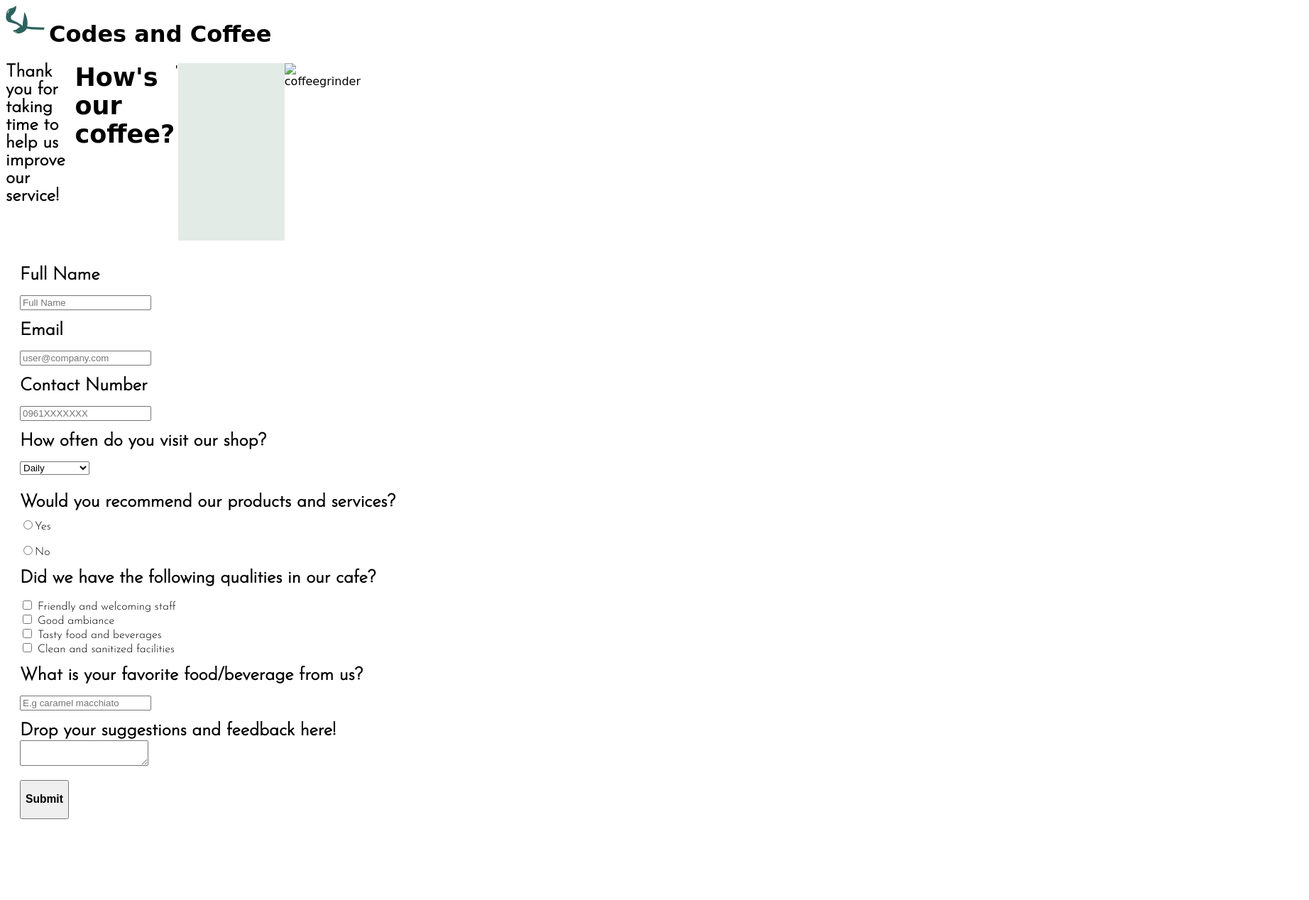
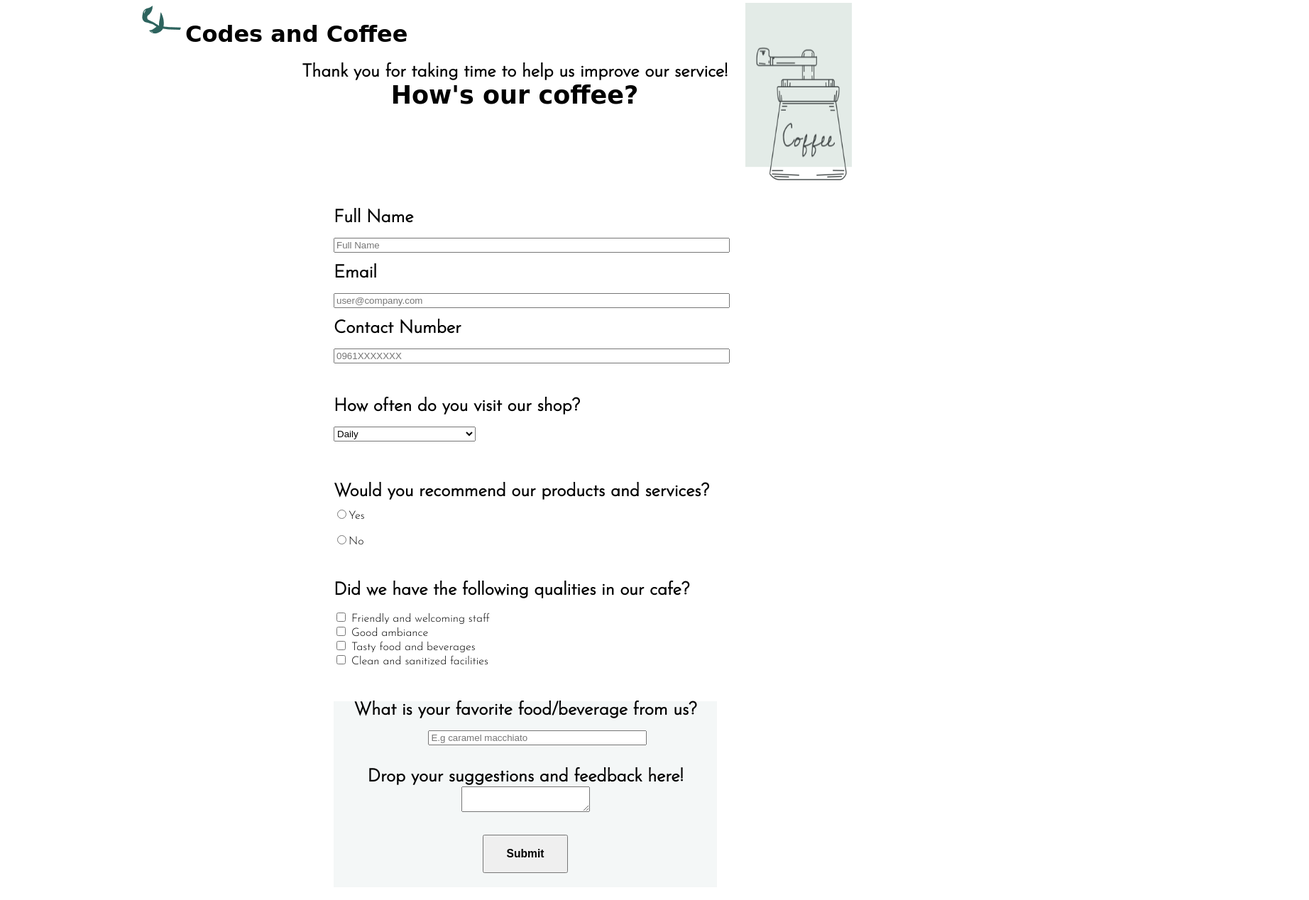
Before and after one commit to nikkiirra/Survey-Form, a plain HTML site: page index.html in a window 1280 px wide. Shown: the whole page at 71% size, 1844 px wide, since content can reach past the window. Before the commit the page ends 1182 px from the top, so only its background shows below. Drawn offline with Linux system fonts and the light colour scheme; a web font is replaced by a local one.

Commit message:
redesigned the css

```diff
--- a/index.html
+++ b/index.html
@@ -4,6 +4,7 @@
     <meta charset="UTF-8">
     <meta name="viewport" content="width=device-width, initial-scale=1.0">
     <title>Codes and Coffee</title>
+
     <!------ FONTS ------>
     <link href="https://fonts.googleapis.com/css2?family=Cedarville+Cursive&family=Josefin+Sans:wght@300&display=swap" rel="stylesheet">
     <link rel="stylesheet" href="stylesheet.css">
@@ -15,39 +16,57 @@
         <div class="brand-container">
             <h1 class="head1" id="brand-name">Codes and Coffee</h1>
             <img src="icons/leaf.png" id="brand-name-icon" alt="icon">
-        </div class="survey-form-header">
+        </div>
+    </div>
 
         <div class="survey-form-header">
+            <div class="survey-head2">
                 <h1 id="head2" class="josefin-bold">Thank you for taking time to help us improve our service!</h1>
-            <h2 id="head3">How's our coffee?</h2>'
-            <img src="icons/greensquare.png" id="green-square" alt="greensquare">
-            <img src="icons/cofeegrinder.png" id="coffee-grinder" alt="coffeegrinder">
+            </div>
+            <div class="survey-head3">
+                <h2 id="head3">How's our coffee?</h2>
+            </div>
+            <div class="survey-icon">
+                <img src="icons/coffeegrinder2.png" id="green-square" alt="greensquare">
             </div>
         </div>
+
      <form action="/action_page.php" id="survey-form">
-            <div class="name_box" id="content1"><br>
+        <div id="main-container">
+            <div class="info-container">
+                <div class="info-bg">
+
+                </div>
+                <div class="info_box" id="content1"><br>
                     <label for="Name" id="name-label"><h3 class="josefin-bold">Full Name</h3></label> <br>
-                <input type="text" class="box" name="fullname" placeholder="Full Name" required> <br><br>
+                    <input type="text" class="info-answer" name="fullname" placeholder="Full Name" required> <br><br>
                     <label for="email" id="email-label"><h3 class="josefin-bold">Email</h3></label> <br>
-                <input type="email" class="box" id="email" name="email" placeholder="user@company.com" required> <br><br>
+                    <input type="email" class="info-answer" id="email" name="email" placeholder="user@company.com" required> <br><br>
                     <label for="number" id="number-label"><h3 class="josefin-bold">Contact Number</h3></label> <br>
-                <input type="tel" class="box" id="number" name="number" pattern="[0-9]{11}" placeholder="0961XXXXXXX" required> <br><br>
+                    <input type="tel" class="info-answer" id="number" name="number" pattern="[0-9]{11}" placeholder="0961XXXXXXX" required>
+                    <br><br><br><br>
+                </div>
 
+            </div>
 
-            <div id="">
+            <div id="question1">
                 <label for="coffee_visit"><h3 class="josefin-bold">How often do you visit our shop?</h3></label><br>
-                <select name="coffee_visit" class="box" id="dropdown">
-                    <option value="Daily ">Daily</option>
+                <select name="coffee_visit" class="dropdown-list" id="dropdown">
+                    <option value="Daily">Daily</option>
                     <option value="Weekly">Weekly</option>
                     <option value="Monthly">Monthly</option>
                     <option value="Occasionally">Occasionally</option>
                 </select>
-                <br>
-                <br>
+                <br><br><br><br>
+            </div>
+
+            <div class="question2">
                 <label for="recommend"><h3 class="josefin-bold" id="radio-button-header">Would you recommend our products and services?</h3></label>
                 <input type="radio"  name="recommend" value="Yes">Yes<br><br>
-                <input type="radio"  name="recommend" value="No">No<br><br>
+                <input type="radio"  name="recommend" value="No">No<br><br><br><br>
+            </div>
 
+            <div id="question3">
                 <label for="checkbox"><h3 class="josefin-bold">Did we have the following qualities in our cafe?</h3></label><br>
                 <input type="checkbox" id="quality1" name="quality1" value="Staff">
                 <label for="quality1"> Friendly and welcoming staff</label><br>
@@ -60,22 +79,25 @@
 
                 <input type="checkbox" id="quality4" name="quality4" value="Facilities">
                 <label for="quality4"> Clean and sanitized facilities</label>
-                <br><br>
+                <br><br><br><br>
+            </div>
 
-
+            <div class="submit-container">
+                <div id="question4">
                     <label for="Favorite product" id="favorite_product"><h3 class="josefin-bold">What is your favorite food/beverage from us?</h3></label><br>
-                <input type="text" class="box" name="firstname" placeholder="E.g caramel macchiato">
+                    <input type="text" class="product-box" name="product" placeholder="E.g caramel macchiato">
                     <br><br>
                 </div>
 
-            <div class="feedback_box" id="feedback">
-                <label for="feedback"><h3 class="josefin-bold">Drop your suggestions and feedback here!</h3></label>
+                <div class="feedback_box">
+                    <label for="feedback" id="feedback"><h2 class="josefin-bold">Drop your suggestions and feedback here!</h2></label>
                     <textarea></textarea>
                     <br><br>
 
-            <button><h3>Submit</h3></button>
+                <button class="submit-button"><h3>Submit</h3></button>
                 </div>
-
+            </div>
+        </div>
     </form>
 
 </body>
--- a/stylesheet.css
+++ b/stylesheet.css
@@ -1,4 +1,14 @@
-.title {
+
+body, .survey-form-header {
+    margin-left: 200px;
+    margin-right: 200px;
+    width: 1444px;
+}
+
+#main-container {
+    margin-left: 250px;
+}
+.title, .brand-container, #head3 {
     font-family: 'Cedarville Cursive', cursive;
 }
 
@@ -18,21 +28,18 @@
 }
 
 .survey-form-header {
-    width: 500px;
-    height: 250px;
     border: 0px;
-
     display: flex;
     flex-direction: column;
-    flex-direction: row;
-
 }
 
+#head2, #head3 {
+    display: flex;
+    justify-content: center;
+    width: 650px;
+}
 
 #head2 {
-    width: 350px;
-    height: 125px;
-
     left: 106px;
     top: 234px;
     font-size: 25px;
@@ -40,24 +47,21 @@
     top: 315px;
 }
 
-#head3 {
-
-    width: 350px;
-    height: 125px;
+.survey-head3 {
     left: 169px;
     top: 315px;
     font-size: 35px;
     margin: 0;
+    border: 0;
 }
 
-#green-square {
-    position: relative;
-    width: 150px;
-    height: 250px
+#head3 {
+    margin: 0;
+    font-size: 35px;
 }
 
-#coffee-grinder {
-    position: relative;
+
+#green-square {
     width: 150px;
     height: 250px;
 }
@@ -65,6 +69,16 @@
 
 #head2, #survey-form {
     font-family: 'Josefin Sans', sans-serif;
+}
+
+.survey-icon {
+    margin-left: 950px;
+    margin-left: 650px;
+    margin-top: -150px;
+}
+
+.info-answer {
+    width: 550px;
 }
 
 .josefin-bold {
@@ -81,3 +95,44 @@
 #survey-form {
     padding: 20px;
 }
+
+.dropdown-list {
+    width: 200px;
+    height: 21px;
+}
+
+.submit-container {
+    display: flex;
+    flex-direction: column;
+    justify-content: center;
+    align-items: center;
+    width: 540px;
+    background-image: url(icons/rectangle-submit.png);
+}
+
+
+.product-box {
+    margin-left: 105px;
+}
+
+#feedback, .product-box {
+   width: 540px;
+   display: flex;
+   justify-content: center;
+}
+.product-box {
+    width: 300px;
+}
+.feedback_box {
+    width: 350px;
+    display: flex;
+    flex-direction: column;
+    align-items: center;
+}
+.submit-button {
+    width: 120px;
+    height: 54px;
+    left: 343.94px;
+    margin-bottom: 20px;
+
+}
```
Also changed, not shown: icons/coffeegrinder2.png (added), icons/pink-cup.png (added), icons/rectangle-submit.png (added), 2 other files. Lines whose indentation alone changed are shown as unchanged.
